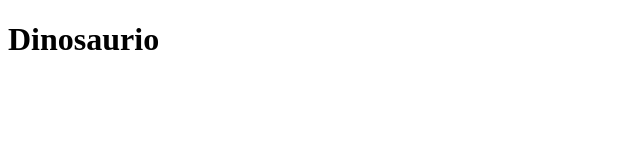
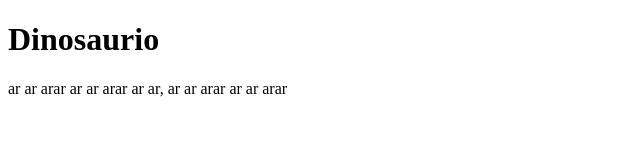
Before and after one commit to KNatto/MiPrimerRepositorio, a plain HTML site: page index.html in a window 1280 px wide. Shown: the whole page, without its empty margins (0-640 px from the left). Drawn offline with Linux system fonts and the light colour scheme.

Commit message:
arregle el arar

```diff
--- a/index.html
+++ b/index.html
@@ -7,6 +7,7 @@
 </head>
 <body>
     <h1> Dinosaurio</h1>
+    ar ar arar ar ar arar ar ar, ar ar arar ar ar arar
 
 
 
```
